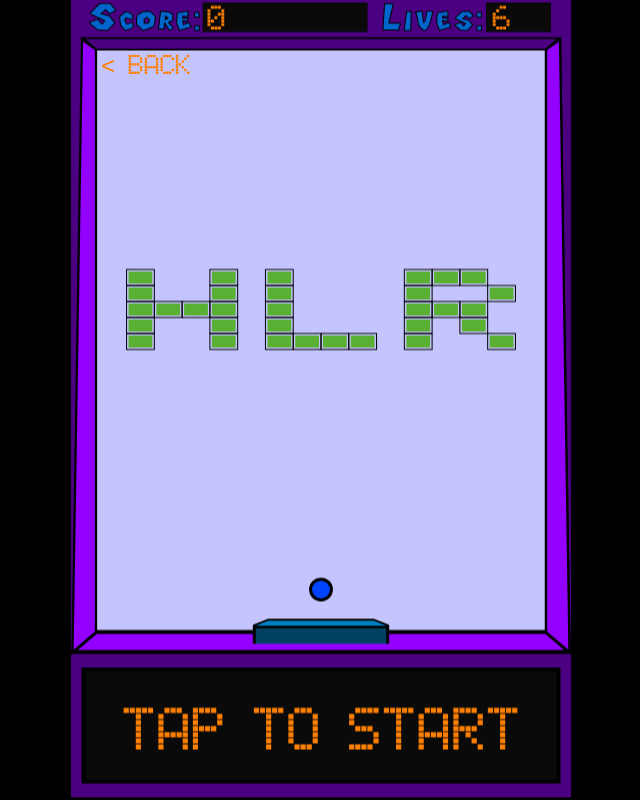
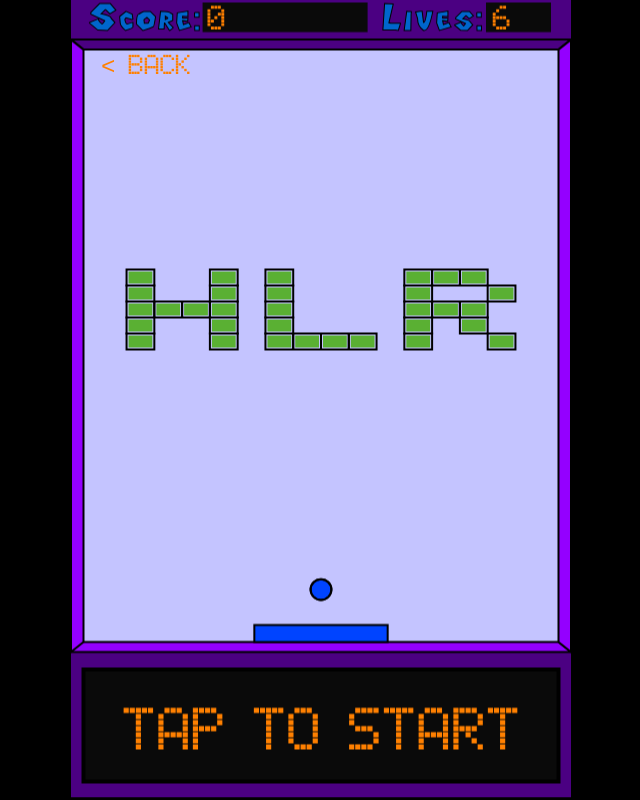
Before and after one commit to KonradKisiel/BrickBreakaer, a plain HTML site: page index.html in a window 1280 px wide. Both pictures are taken after a click on the element "Play". Shown: the whole page, without its empty margins (319-959 px from the left). Drawn offline with Linux system fonts and the light colour scheme.

Commit message:
simplifying draw

```diff
--- a/ball.js
+++ b/ball.js
@@ -39,19 +39,19 @@ function moveBall() {
 	}
 	// If side of Ball touches either side of the wall then reverse X direction
 	//left of Ball moves too far left
-	if ((BallX + BallDeltaX - BallR - 18 <= 0) ||
+	if ((BallX + BallDeltaX - BallR<= 0) ||
 		//or right side of Ball moves too far right
-		(BallX + BallDeltaX + BallR + 18 >= W) || collisionXWithBricks()) {
+		(BallX + BallDeltaX + BallR >= W) || collisionXWithBricks()) {
 		BallDeltaX = -BallDeltaX;
 		play_sound(edge_s);
 	}
 	//left side bounce effect
-	if (BallX + BallDeltaX - BallR - per <= 10) {
+	if (BallX + BallDeltaX - BallR - bordersX <= 0) {
 		drawLeftBorder();
 	}
 
 	//right	side bounce effect
-	if (BallX + BallDeltaX + BallR + per >= W - 10) {
+	if (BallX + BallDeltaX + BallR + bordersX >= W) {
 		drawRightBorder();
 	}
 
--- a/draw.js
+++ b/draw.js
@@ -1,68 +1,36 @@
-var bord = H / 533;
-var borderX = W / 20;
-var borderYT = H / 80;
-var borderYB = 2 * borderYT;
-//perspective factor
-var per = 11;
-
 function drawBackground() {
     c.fillStyle = "rgb(75, 0, 130)";
     c.fillRect(0, 0, W, H);
-    c.save();
 }
 
 function drawBottomScreen() {
     c.fillStyle = "rgb(10, 10, 10)";
-    c.fillRect(W / 40, H * 0.84, W * 0.95, H * 0.14);
+    c.fillRect(offset, H * 0.84, W * 0.95, H * 0.14);
     c.lineWidth = 4;
-    c.strokeStyle = "rgb(0, 0, 0)";
-    c.strokeRect(W / 40, H * 0.84, W * 0.95, H * 0.14);
-    c.restore();
+    c.strokeRect(offset, H * 0.84, W * 0.95, H * 0.14);
 }
 
 function clearGameArea() {
     c.fillStyle = "rgb(196, 196, 255)";
-	c.fillRect(borderX, top_line + borderYT, W-2*borderX, H-(top_line+borderYT+bot_line));
-	c.save();
+    c.fillRect(bordersX, top_line + bordersY, W - 2 * bordersX, H - (top_line + bordersY + bot_line));
 }
 
 function drawBall() {
-    c.save();
     c.beginPath();
     c.arc(BallX, BallY, BallR, 0, Math.PI * 2);
     c.fillStyle = "rgb(0,68,255)";
     c.fill();
-    c.strokeStyle = "rgb(0,0,0)";
-    c.lineWidth = 3;
+    c.lineWidth = 2;
     c.stroke();
-    c.restore();
+    c.closePath();
 }
 
 function drawPaddle() {
-    c.save();
-    c.beginPath();
-    c.moveTo(PaddleX, PaddleY + PaddleH);
-    c.lineTo(PaddleX, PaddleY);
-    c.lineTo(PaddleX + PaddleW, PaddleY);
-    c.lineTo(PaddleX + PaddleW, PaddleY + PaddleH);
-    c.fillStyle = "rgb(0, 64, 98)";
-    c.fill();
-    c.lineWidth = 3;
-    c.strokeStyle = "rgb(0, 0, 0)";
-    c.stroke();
-    c.beginPath();
-    c.moveTo(PaddleX - 1, PaddleY - 1);
-    c.lineTo(PaddleX + 14, PaddleY - 7);
-    c.lineTo(PaddleX + PaddleW - 14, PaddleY - 7);
-    c.lineTo(PaddleX + PaddleW + 1, PaddleY - 1);
-    c.fillStyle = "rgb(0, 128, 196)";
-    c.fill();
+    c.fillStyle = "rgb(0,68,255)";
+    c.fillRect(PaddleX, PaddleY, PaddleW, PaddleH);
     c.lineWidth = 2;
-    c.strokeStyle = "rgb(0, 0, 0)";
-    c.stroke();
-    c.restore();
+    c.strokeRect(PaddleX, PaddleY, PaddleW, PaddleH);
 }
-
 
 /* ************************** BRICKS **************************** */
 
@@ -71,11 +39,9 @@ var brickHeight = H / 50;
 var brickWidth = W / bricksRow;
 
 // draw a single brick
-function drawSingleBrick(x, y, type) {
-    switch (type) { // if brick is still visible; three colours for three types of bricks
-        case 0:
-            c.fillStyle = "rgb(0,0,0)";
-            break;
+function drawSingleBrick(x, y, brickType) {
+    if (brickType) {
+        switch (brickType) { // if brick is still visible; three colours for three types of bricks
             case 1:
                 c.fillStyle = "rgba(64,172,0,0.8)";
                 break;
@@ -88,21 +54,11 @@ function drawSingleBrick(x, y, type) {
             case 4:
                 c.fillStyle = "rgba(196,32,0,0.8)";
                 break;
-        default:
-            c.translate(50, 0);
-            c.fillRect(x * brickWidth, y * brickHeight, brickWidth, brickHeight);
-            break;
         }
-
-    if (type) {
-        //Draw rectangle with fillStyle color selected earlier
-        c.strokeStyle = "rgb(0, 0, 0)";
         c.strokeRect(x * brickWidth, y * brickHeight, brickWidth, brickHeight);
-        // Also draw blackish border around the brick
         c.fillRect(x * brickWidth + 2, y * brickHeight + 2, brickWidth - 4, brickHeight - 4);
     }
 }
-
 // iterate through the bricksArray array and draw each brick using drawSingleBrick()
 function drawBricks(bricksArray) {
     for (var i = 0; i < bricksArray.length; i++) {
@@ -115,68 +71,52 @@ function drawBricks(bricksArray) {
 /* ************************** BORDERS **************************** */
 
 function drawTopBorder() {
-    c.save();
-    //c.fillStyle = fillStyle;
-    //c.strokeStyle = strokeStyle;
     c.beginPath();
-    c.moveTo(per + bord / 2, top_line - bord);
-    c.lineTo(W - per - bord / 2, top_line - bord);
-    c.lineTo(W - borderX, top_line + borderYT);
-    c.lineTo(borderX, top_line + borderYT);
-    c.lineTo(per + bord / 2, top_line - bord);
+    c.moveTo(0, top_line);
+    c.lineTo(W, top_line);
+    c.lineTo(W - bordersX, top_line + bordersY);
+    c.lineTo(bordersX, top_line + bordersY);
+    c.lineTo(0, top_line);
+    c.fill();
+    c.lineWidth = lineW;
+    c.stroke();
     c.closePath();
-    c.fill();
-    c.lineWidth = 1.3 * bord;
-    c.stroke();
-    c.restore();
-
 }
 
 function drawBottomBorder() {
-    c.save();
-    //c.fillStyle = fillStyle;
-    //c.strokeStyle = strokeStyle;
     c.beginPath();
-    c.moveTo(bord, H - bot_line);
-    c.lineTo(W - bord, H - bot_line);
-    c.lineTo(W - borderX, H - bot_line - borderYB);
-    c.lineTo(borderX, H - bot_line - borderYB);
+    c.moveTo(0, H - bot_line);
+    c.lineTo(W, H - bot_line);
+    c.lineTo(W - bordersX, H - bot_line - bordersY);
+    c.lineTo(bordersX, H - bot_line - bordersY);
+    c.fill();
+    c.lineWidth = lineW;
+    c.stroke();
     c.closePath();
-    c.fill();
-    c.lineWidth = 2.7 * bord;
-    c.stroke();
-    c.restore();
 }
 
 function drawRightBorder() {
-    c.save();
-    //c.fillStyle = fillStyle;
-    //c.strokeStyle = strokeStyle;
     c.beginPath();
-    c.moveTo(W - per, top_line);
-    c.lineTo(W - bord, H - bot_line);
-    c.lineTo(W - borderX, H - bot_line - borderYB);
-    c.lineTo(W - borderX, top_line + borderYT);
-    c.lineTo(W - per, top_line);
+    c.moveTo(W , top_line);
+    c.lineTo(W, H - bot_line);
+    c.lineTo(W - bordersX, H - bot_line - bordersY);
+    c.lineTo(W - bordersX, top_line + bordersY);
+    c.lineTo(W, top_line);
+    c.fill();
+    c.lineWidth = lineW;
+    c.stroke();
     c.closePath();
-    c.fill();
-    c.lineWidth = 1.5 * bord;
-    c.stroke();
-    c.restore();
 }
 
 function drawLeftBorder() {
-    c.save();
-    //c.fillStyle = fillStyle;
-    //c.strokeStyle = strokeStyle;
-    c.moveTo(per, top_line);
-    c.lineTo(bord, H - bot_line);
-    c.lineTo(borderX, H - bot_line - borderYB);
-    c.lineTo(borderX, top_line + borderYT);
-    c.lineTo(per, top_line);
+    c.beginPath();
+    c.moveTo(0, top_line);
+    c.lineTo(0, H - bot_line);
+    c.lineTo(bordersX, H - bot_line - bordersY);
+    c.lineTo(bordersX, top_line + bordersY);
+    c.lineTo(0, top_line);
+    c.fill();
+    c.lineWidth = lineW;
+    c.stroke();
     c.closePath();
-    c.fill();
-    c.lineWidth = 1.5 * bord;
-    c.stroke();
-    c.restore();
 }
--- a/gameLoop.js
+++ b/gameLoop.js
@@ -20,15 +20,16 @@ soundtrack.addEventListener('ended', function () {
 }, false);
 
 movePaddle();
+
 function update() {
-
+	c.strokeStyle = "rgb(0, 0, 0)";
 	drawBackground();
 	drawBottomScreen();
 
 	clearGameArea();
 
 	c.fillStyle = "rgb(75, 0, 130)";
-	c.strokeStyle = "rgb(0, 0, 0)";
+
 	drawTopBorder();
 
 	c.fillStyle = "rgb(148, 0, 255)";
--- a/init.js
+++ b/init.js
@@ -6,9 +6,6 @@ var H = c.canvas.height;
 
 var top_line = H / 19;
 var bot_line = H / 5.5;
-
-var lineW = 5;
-var lineW2 = 1.6;
 
 // audio sources
 var soundtrack = new Audio("golucky.mp3");
@@ -27,11 +24,22 @@ var gameLoop;
 var ballStartPsn = true;
 
 
-//********Counters*********
+//************** Counters ****************
 
 var score = 0;
 var lives = 7;
 var lvlCounter = 0;
+
+//************** Borders ****************
+
+//line width
+var lineW = H / 400;
+//bottom screen vertical offset
+var offset = W / 40;
+//vertical borders width
+var bordersX = offset;
+//horizontal borders width
+var bordersY = H / 80;
 
 // ************ Paddle settings ************
 
@@ -41,14 +49,15 @@ var PaddleH = H / 47;
 var PaddleDeltaX = 0;
 var PaddleDeltaY = 0;
 var PaddleX = W / 2 - PaddleW / 2;
-var PaddleY = H - PaddleH - bot_line - W / 60;
+var PaddleY = H - PaddleH - bot_line - bordersY;
 
 var PaddleDeltaX;
 var PaddleSpeedX = W / 37;
 
 //********Ball************
+
 var BallSpeed = W / 200;
-var BallX = W / 2 + (W / 800 * Math.random());
+var BallX = W / 2;
 var BallY = H - bot_line - W / 8;
 var BallR = W / 48;
 var BallDeltaX;
--- a/main.css
+++ b/main.css
@@ -10,7 +10,7 @@
 
 body {
     width: 100%;
-    background-color: #000000;
+    background: #000000;
 }
 
 @font-face
```
Lines whose indentation alone changed are shown as unchanged.
